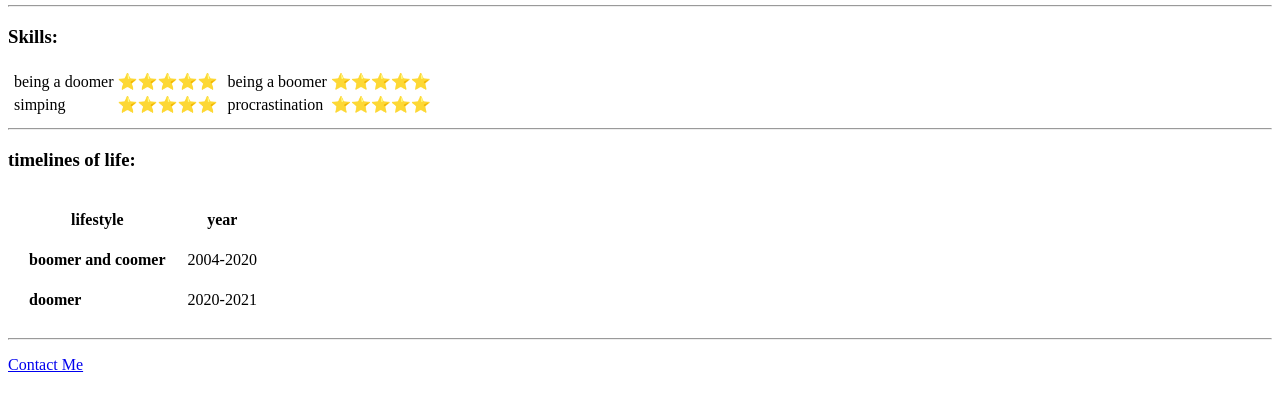
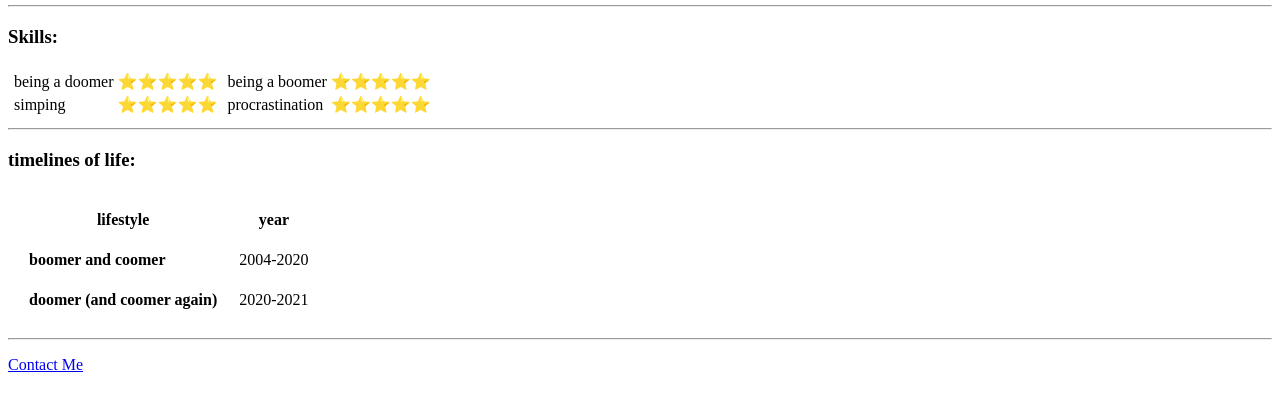
Before and after one commit to Wetalhead/Portfolio-1, a plain HTML site: page index.html in a window 1280 px wide. Shown: the part 268-676 px from the top of the page. Drawn offline with Linux system fonts and the light colour scheme.

Commit message:
Update index.html

```diff
--- a/index.html
+++ b/index.html
@@ -65,7 +65,7 @@
         <td>2004-2020</td>
       </tr>
       <tr>
-        <td><strong>doomer</strong></td>
+        <td><strong>doomer (and coomer again)</strong></td>
         <td>2020-2021</td>
       </tr>
     </tbody>
```
